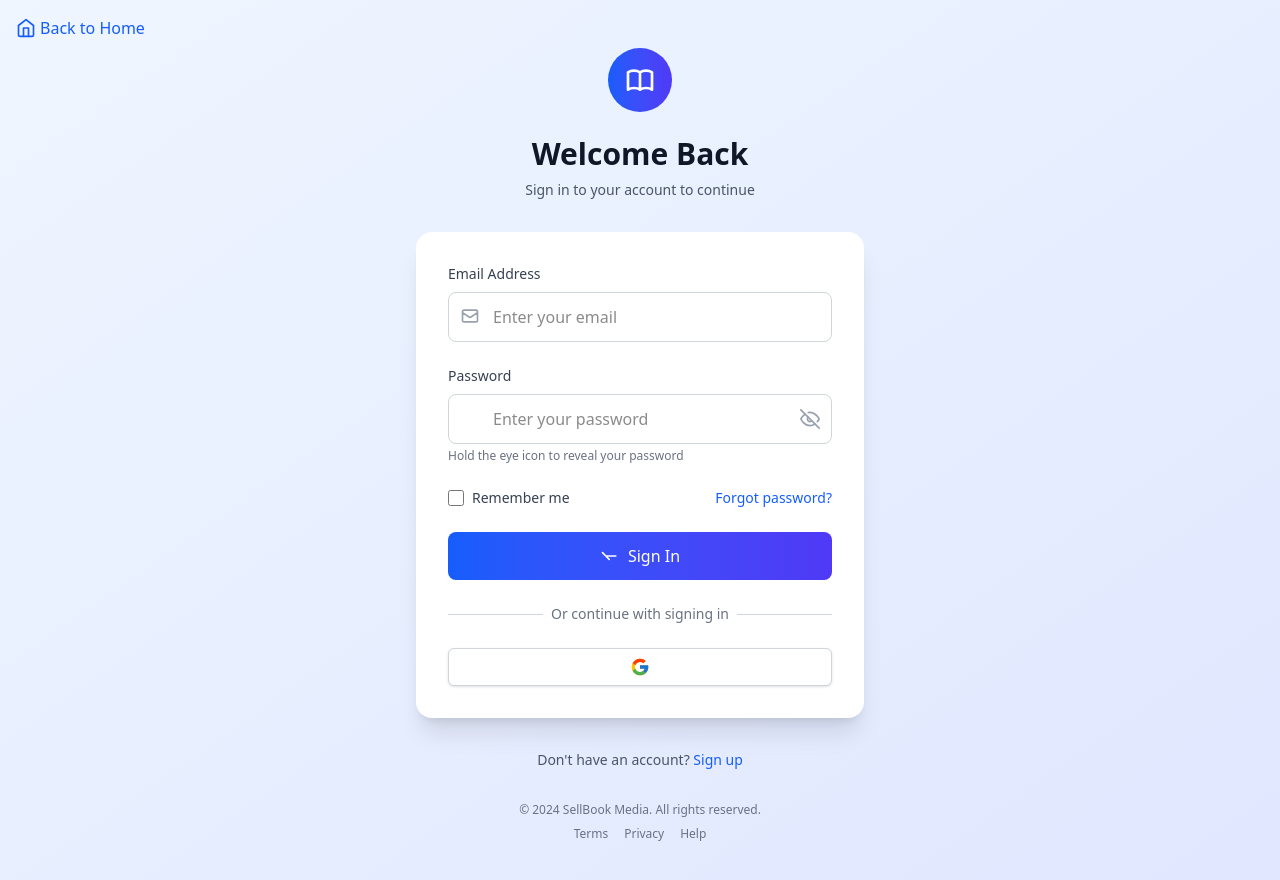
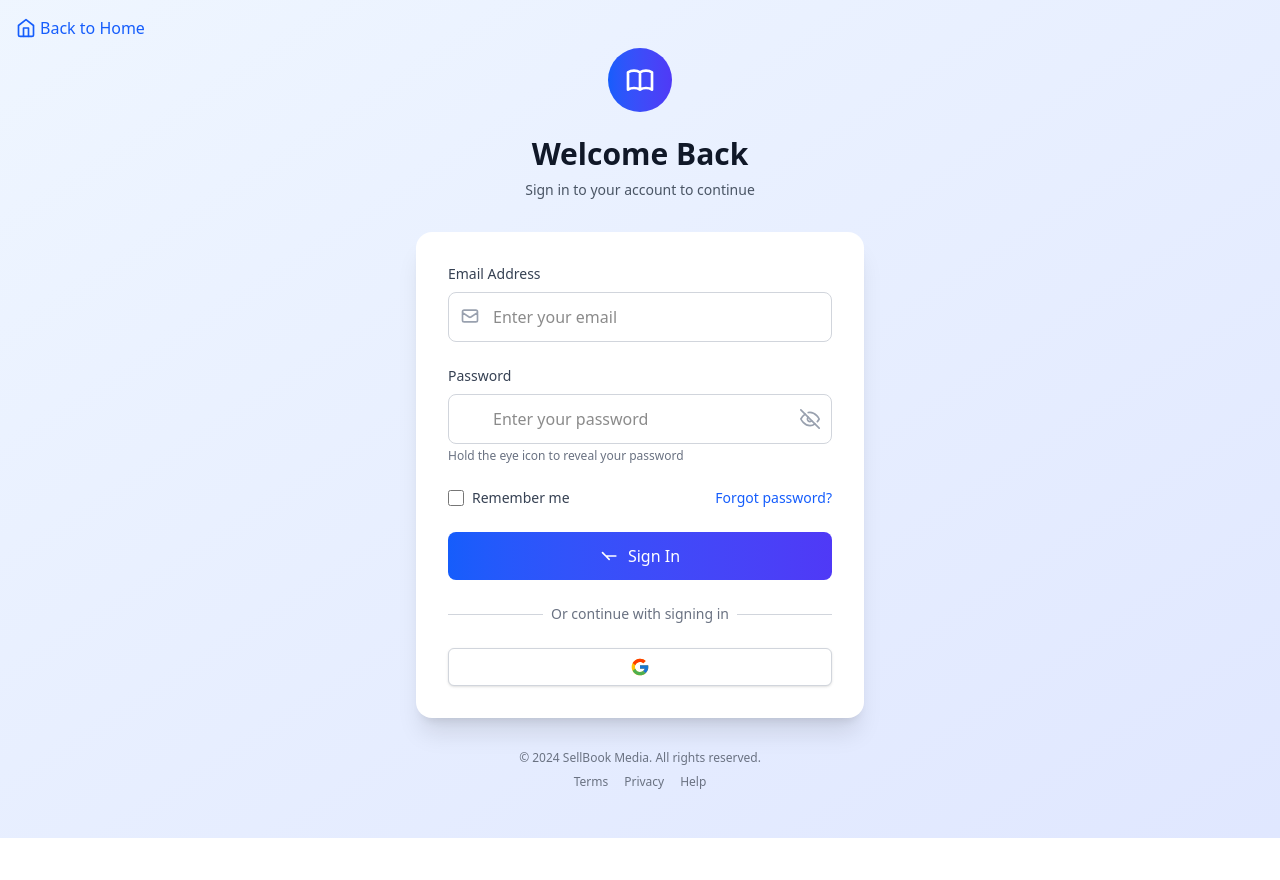
Before and after one commit to teskapnj/new-book-marketplace, a Next.js app: page /login in a window 1280 px wide. Shown: the top 880 px of the page. After the commit the page ends 838 px from the top, so only its background shows below. Built offline with nearby package versions, Linux system fonts and the light colour scheme; no server answers.

Commit message:
Remove signup link from login page

```diff
--- a/app/login/page.tsx
+++ b/app/login/page.tsx
@@ -739,13 +739,6 @@ export default function LoginPage() {
           />
         </div>
 
-        {/* Sign Up Link */}
-        <p className="text-center text-sm text-gray-600">
-          Don't have an account?{' '}
-          <Link href="/register" className="font-medium text-blue-600 hover:text-blue-500">
-            Sign up
-          </Link>
-        </p>
 
         {/* Footer */}
         <div className="mt-8 text-center text-xs text-gray-500">
```
